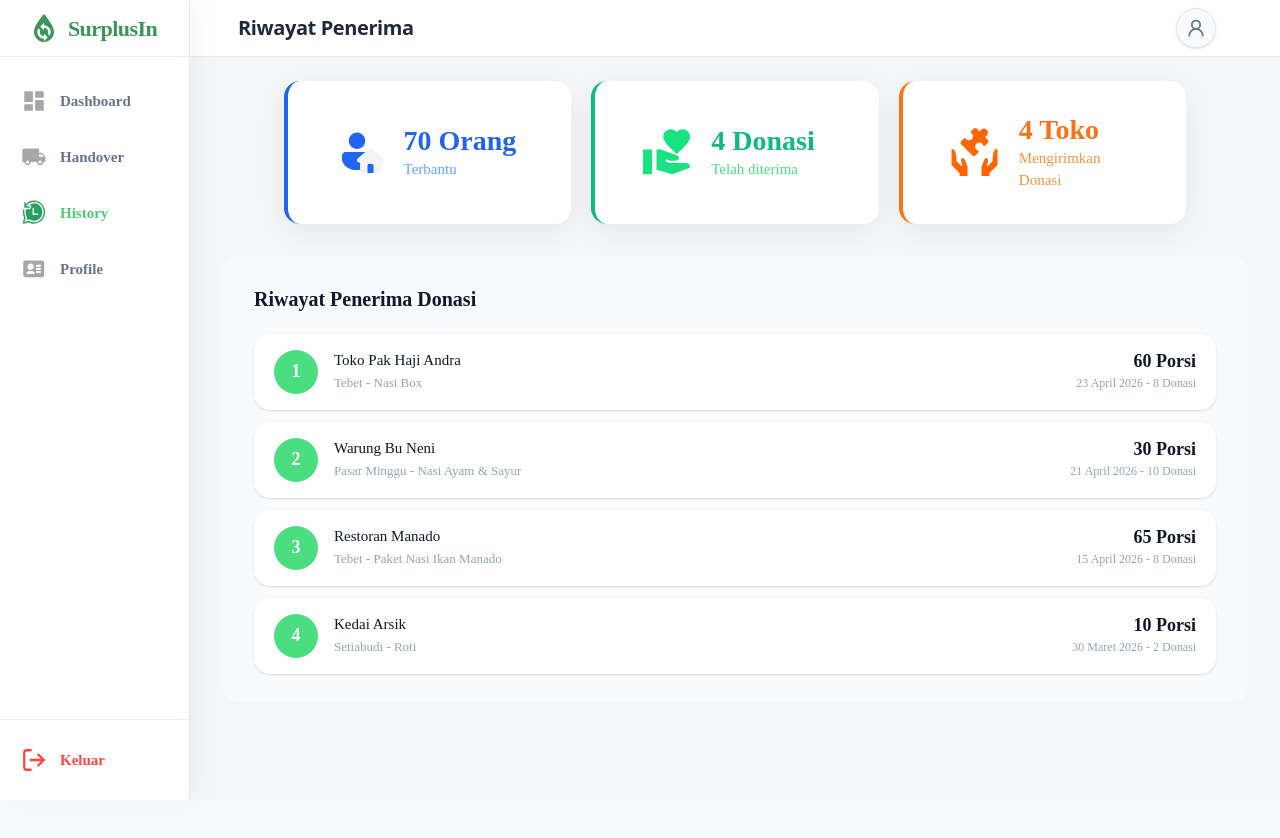
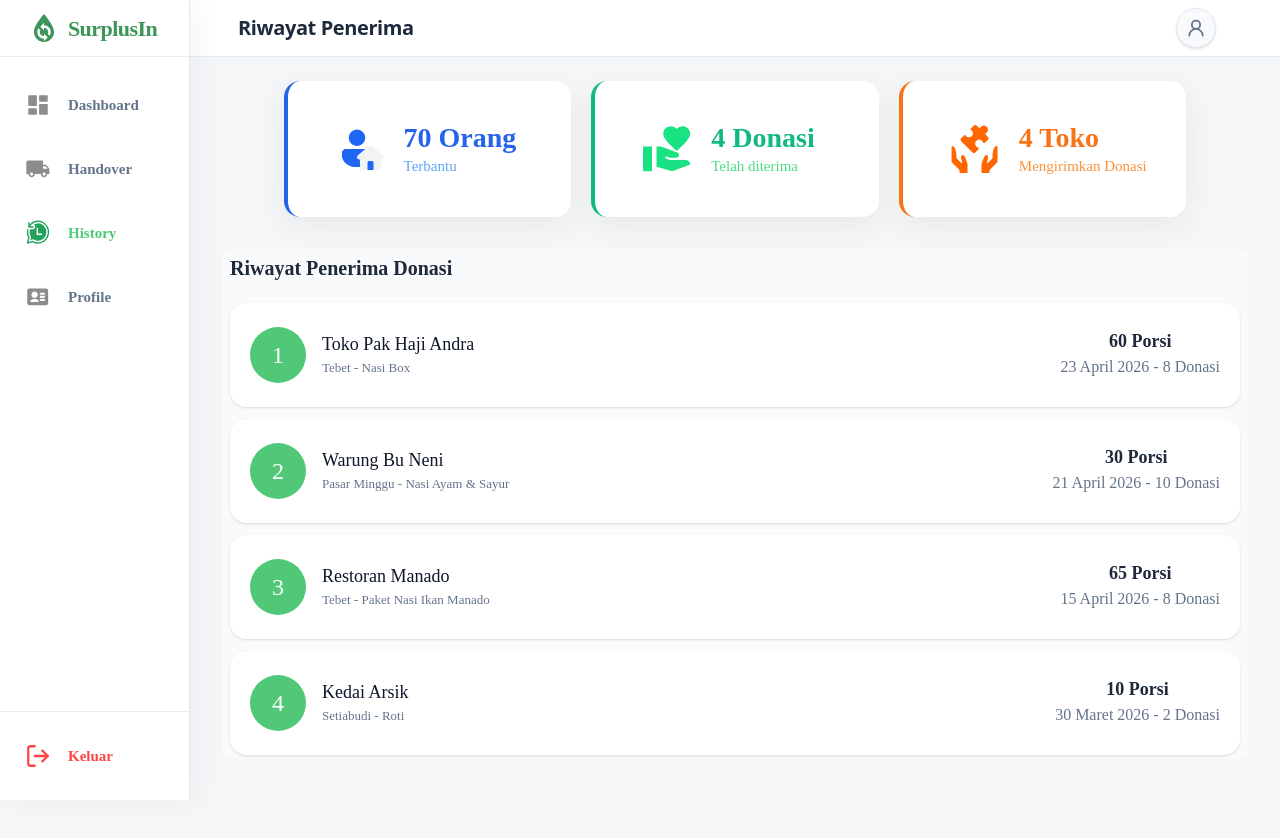
Before and after one commit to samuel-geraldo/Surplusin-FE, a React (Vite) app: page /recipient/history in a window 1280 px wide. Shown: the top 838 px of the page. Before the commit the page ends 800 px from the top, so only its background shows below. Built offline with nearby package versions, Linux system fonts and the light colour scheme; no server answers.

Commit message:
feat:Recipient-page

```diff
--- a/src/components/layout/recipient/RecipientSidebar.jsx
+++ b/src/components/layout/recipient/RecipientSidebar.jsx
@@ -43,7 +43,7 @@ export function RecipientSidebar() {
       {/* ── Navigation ── */}
       <nav
         aria-label="Recipient navigation"
-        className="flex flex-1 flex-col px-2 py-5 overflow-hidden"
+        className="flex flex-1 flex-col py-5 overflow-hidden"
       >
         <div className="flex w-full flex-col gap-2">
           {recipientNavigationItems.map((item) => {
@@ -53,10 +53,10 @@ export function RecipientSidebar() {
                 to={item.to}
                 className={({ isActive }) =>
                   cn(
-                    'group flex items-center rounded-xl transition-all duration-500 focus-visible:outline-2 focus-visible:outline-offset-2 focus-visible:outline-primary',
+                    'group flex items-center border-l-[4px] border-transparent transition-all duration-300 hover:bg-[#eaf5eb] hover:border-[#10b981] focus-visible:outline-2 focus-visible:outline-offset-2 focus-visible:outline-primary',
                     isExpanded
-                      ? 'h-12 w-full justify-start gap-3 px-3'
-                      : 'h-12 w-full justify-center',
+                      ? 'h-14 w-full justify-start gap-4 pl-[20px]'
+                      : 'h-14 w-full justify-center pr-1',
                     isActive ? 'is-active' : '',
                   )
                 }
@@ -71,8 +71,7 @@ export function RecipientSidebar() {
                     className={cn(
                       'h-[26px] w-[26px] shrink-0 transition-all duration-200',
                       // default: thicker gray, hover: green, active: green
-                      'opacity-[0.65] group-hover:opacity-100 group-[.is-active]:opacity-100',
-                      'group-hover:[filter:invert(48%)_sepia(62%)_saturate(450%)_hue-rotate(95deg)_brightness(90%)]',
+                      '[filter:brightness(0)_invert(55%)]',
                       'group-[.is-active]:[filter:invert(48%)_sepia(62%)_saturate(450%)_hue-rotate(95deg)_brightness(90%)]',
                     )}
                   />
@@ -80,7 +79,7 @@ export function RecipientSidebar() {
                 <span
                   className={cn(
                     'whitespace-nowrap font-[Manrope] text-[15px] font-semibold transition-all duration-700',
-                    'text-text-muted group-hover:text-primary group-[.is-active]:text-primary',
+                    'text-text-muted group-[.is-active]:text-primary',
                     isExpanded
                       ? 'w-auto opacity-100'
                       : 'pointer-events-none w-0 overflow-hidden opacity-0',
@@ -95,12 +94,12 @@ export function RecipientSidebar() {
       </nav>
 
       {/* ── Logout ── */}
-      <div className="flex flex-col border-t border-border/80 px-2 py-4 overflow-hidden">
+      <div className="flex flex-col border-t border-border/80 py-4 overflow-hidden">
         <button
           type="button"
           className={cn(
-            'flex items-center rounded-xl text-red-normal transition-all duration-700 hover:text-red-dark active:translate-y-0 cursor-pointer',
-            isExpanded ? 'h-12 w-full justify-start gap-3 px-3' : 'h-12 w-full justify-center',
+            'flex items-center border-l-[4px] border-transparent text-red-normal transition-all duration-300 hover:bg-red-50 hover:border-red-500 hover:text-red-dark active:translate-y-0 cursor-pointer',
+            isExpanded ? 'h-14 w-full justify-start gap-4 pl-[20px]' : 'h-14 w-full justify-center pr-1',
           )}
           aria-label="Keluar"
           title={!isExpanded ? 'Keluar' : undefined}
--- a/src/features/recipient-dashboard/components/ClaimDonationModal.jsx
+++ b/src/features/recipient-dashboard/components/ClaimDonationModal.jsx
@@ -3,7 +3,7 @@
  * Setelah klik "Klaim Donasi", panggil onConfirm() — caller yang akan
  * menutup modal ini dan membuka ClaimSuccessPopup secara terpisah.
  */
-export function ClaimDonationModal({ donation, onConfirm, onClose }) {
+export function ClaimDonationModal({ donation, isClaiming, onConfirm, onClose }) {
   if (!donation) return null;
 
   return (
@@ -99,15 +99,18 @@ export function ClaimDonationModal({ donation, onConfirm, onClose }) {
         {/* ── Klaim Donasi Button ── */}
         <button
           onClick={onConfirm}
+          disabled={isClaiming}
           className="mt-7 w-full font-[Manrope] font-semibold text-white transition-all hover:opacity-70 active:scale-[0.98] focus:outline-none cursor-pointer"
           style={{
             backgroundColor: '#ff6600',
             borderRadius: '18px',
             padding: '11px 0',
             fontSize: '18px',
+            opacity: isClaiming ? 0.7 : 1,
+            cursor: isClaiming ? 'wait' : 'pointer',
           }}
         >
-          Klaim Donasi
+          {isClaiming ? 'Mengklaim...' : 'Klaim Donasi'}
         </button>
 
         {/* ── Batal ── */}
--- a/src/pages/recipient-dashboard/RecipientHistoryPage.jsx
+++ b/src/pages/recipient-dashboard/RecipientHistoryPage.jsx
@@ -48,20 +48,22 @@ export default function RecipientHistoryPage() {
   return (
     <div className="flex flex-col gap-8 pb-16">
       {/* ════════════ SUMMARY CARDS ════════════ */}
-      <div className="grid grid-cols-1 gap-5 sm:grid-cols-3 mx-4 sm:mx-auto lg:max-w-[100%] xl:max-w-[88%]">
+      <div
+        className="grid gap-5 mx-4 sm:mx-auto lg:max-w-[100%] xl:max-w-[88%]"
+        style={{ gridTemplateColumns: 'repeat(auto-fit, minmax(260px, 1fr))' }}
+      >
         {/* Card 1: Orang Terbantu */}
         <div
-          className="relative flex items-center gap-5 overflow-hidden rounded-2xl bg-white"
+          className="relative flex items-center gap-5 overflow-hidden rounded-2xl bg-white shadow-[0_8px_30px_rgba(0,0,0,0.06)] transition-shadow duration-300 hover:shadow-[0_0px_30px_rgba(37,99,235,0.35)] cursor-default"
           style={{
-            padding: '2rem 3rem',
+            padding: '2.5rem 3rem',
             borderLeft: '4px solid #2563eb',
-            boxShadow: '0 8px 30px rgba(0,0,0,0.06)',
           }}
         >
           <div className="flex shrink-0 items-center justify-center">
             <img src="/recipient_retailer icon/basic-icon/orang terbantu.svg" alt="Orang Terbantu" style={{ width: 48, height: 48 }} />
           </div>
-          <div className="flex flex-col">
+          <div className="flex flex-col whitespace-nowrap">
             <p
               className="font-[Manrope] font-extrabold text-[#2563eb]"
               style={{ fontSize: '28px', lineHeight: 1.2 }}
@@ -79,17 +81,16 @@ export default function RecipientHistoryPage() {
 
         {/* Card 2: Donasi Telah Diterima */}
         <div
-          className="relative flex items-center gap-5 overflow-hidden rounded-2xl bg-white"
+          className="relative flex items-center gap-5 overflow-hidden rounded-2xl bg-white shadow-[0_8px_30px_rgba(0,0,0,0.06)] transition-shadow duration-300 hover:shadow-[0_0px_30px_rgba(16,185,129,0.35)] cursor-default"
           style={{
-            padding: '2rem 3rem',
+            padding: '2.5rem 3rem',
             borderLeft: '4px solid #10b981',
-            boxShadow: '0 8px 30px rgba(0,0,0,0.06)',
           }}
         >
           <div className="flex shrink-0 items-center justify-center">
             <img src="/recipient_retailer icon/basic-icon/donasi diterima.svg" alt="Donasi Diterima" style={{ width: 48, height: 48 }} />
           </div>
-          <div className="flex flex-col">
+          <div className="flex flex-col whitespace-nowrap">
             <p
               className="font-[Manrope] font-extrabold text-[#10b981]"
               style={{ fontSize: '28px', lineHeight: 1.2 }}
@@ -107,17 +108,16 @@ export default function RecipientHistoryPage() {
 
         {/* Card 3: Jumlah Toko */}
         <div
-          className="relative flex items-center gap-5 overflow-hidden rounded-2xl bg-white"
+          className="relative flex items-center gap-5 overflow-hidden rounded-2xl bg-white shadow-[0_8px_30px_rgba(0,0,0,0.06)] transition-shadow duration-300 hover:shadow-[0_0px_30px_rgba(249,115,22,0.35)] cursor-default"
           style={{
-            padding: '2rem 3rem',
+            padding: '2.5rem 3rem',
             borderLeft: '4px solid #f97316',
-            boxShadow: '0 8px 30px rgba(0,0,0,0.06)',
           }}
         >
           <div className="flex shrink-0 items-center justify-center">
             <img src="/recipient_retailer icon/basic-icon/toko mengirimkan donasi.svg" alt="Jumlah Toko" style={{ width: 48, height: 48 }} />
           </div>
-          <div className="flex flex-col">
+          <div className="flex flex-col whitespace-nowrap">
             <p
               className="font-[Manrope] font-extrabold text-[#f97316]"
               style={{ fontSize: '28px', lineHeight: 1.2 }}
@@ -135,9 +135,9 @@ export default function RecipientHistoryPage() {
       </div>
 
       {/* ════════════ RIWAYAT PENERIMA DONASI ════════════ */}
-      <section className="rounded-2xl mx-4 sm:mx-0 px-6 py-7 sm:px-8 bg-slate-50">
+      <section className="rounded-lg mx-4 sm:mx-0 px-6 py-1 sm:px-2 bg-slate-50">
         <h2
-          className="mb-5 font-[Manrope] font-bold text-[#0f172a]"
+          className="mb-5 font-[Manrope] font-bold text-text"
           style={{ fontSize: '20px' }}
         >
           Riwayat Penerima Donasi
@@ -147,16 +147,16 @@ export default function RecipientHistoryPage() {
           {historyDonations.map((item, idx) => (
             <div
               key={item.id}
-              className="flex items-center gap-4 rounded-2xl bg-white px-5 py-4 shadow-sm transition-shadow hover:shadow-md"
+              className="flex items-center gap-4 rounded-2xl bg-white px-5 py-6 shadow-sm transition-shadow hover:shadow-md"
             >
               {/* Numbered badge */}
               <div
-                className="flex shrink-0 items-center justify-center rounded-full font-[Manrope] font-bold text-white"
+                className="flex shrink-0 items-center justify-center rounded-full font-[Manrope] text-white"
                 style={{
-                  width: 44,
-                  height: 44,
-                  backgroundColor: '#4ade80',
-                  fontSize: '18px',
+                  width: 56,
+                  height: 56,
+                  backgroundColor: '#50c878',
+                  fontSize: '24px',
                 }}
               >
                 {idx + 1}
@@ -166,12 +166,12 @@ export default function RecipientHistoryPage() {
               <div className="flex flex-1 flex-col" style={{ minWidth: 0 }}>
                 <p
                   className="font-[Manrope] text-[#0f172a]"
-                  style={{ fontSize: '15px', lineHeight: 1.3 }}
+                  style={{ fontSize: '18px', lineHeight: 1.3 }}
                 >
                   {item.storeName}
                 </p>
                 <p
-                  className="font-[Manrope] text-[#94a3b8]"
+                  className="font-[Manrope] text-text-muted"
                   style={{ fontSize: '13px', marginTop: '2px' }}
                 >
                   {item.location}  -  {item.foodName}
@@ -179,16 +179,16 @@ export default function RecipientHistoryPage() {
               </div>
 
               {/* Right info */}
-              <div className="flex shrink-0 flex-col items-end">
+              <div className="flex shrink-0 flex-col items-center">
                 <p
-                  className="font-[Manrope] font-semibold text-[#0f172a]"
+                  className="font-[Manrope] font-semibold text-text"
                   style={{ fontSize: '18px', lineHeight: 1.2 }}
                 >
                   {item.portion}
                 </p>
                 <p
-                  className="font-[Manrope] text-[#94a3b8]"
-                  style={{ fontSize: '12px', marginTop: '2px' }}
+                  className="font-[Manrope] text-text-muted"
+                  style={{ fontSize: '16px', marginTop: '2px' }}
                 >
                   {item.date} - {item.donationCount} Donasi
                 </p>
```
Also changed, not shown: src/features/recipient-dashboard/components/DonationListCard.jsx (+23 -9 lines), src/pages/recipient-dashboard/RecipientHandoverPage.jsx (+15 -63 lines), src/pages/recipient-dashboard/RecipientProfilePage.jsx (+63 -2 lines), public/recipient_retailer icon/basic-icon/Icon chat.svg (added).
